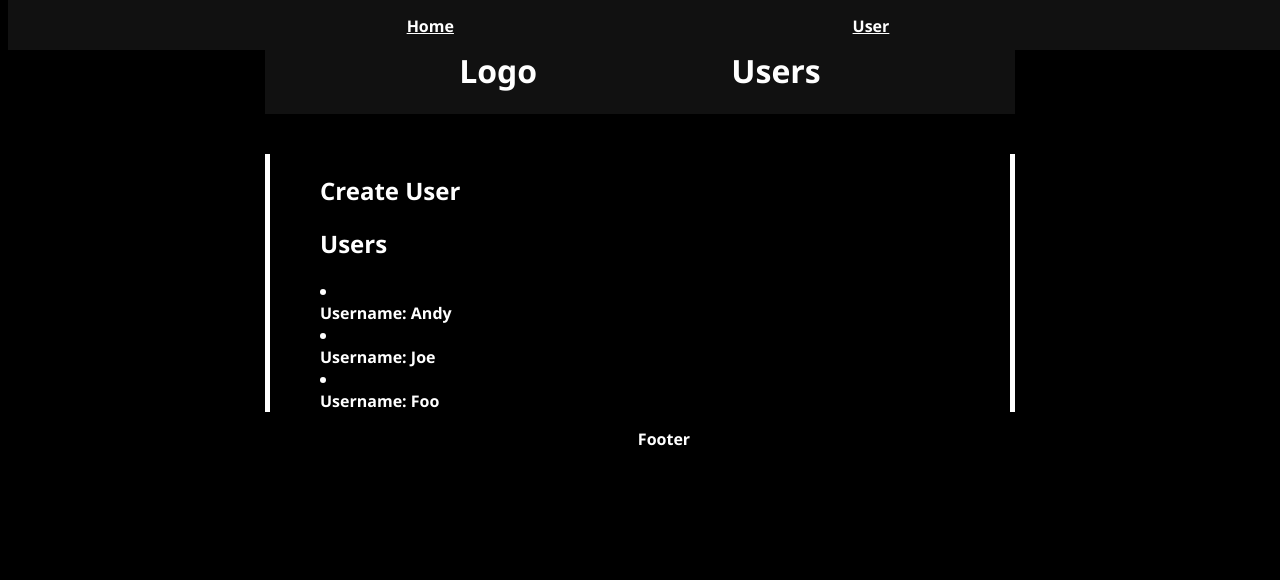
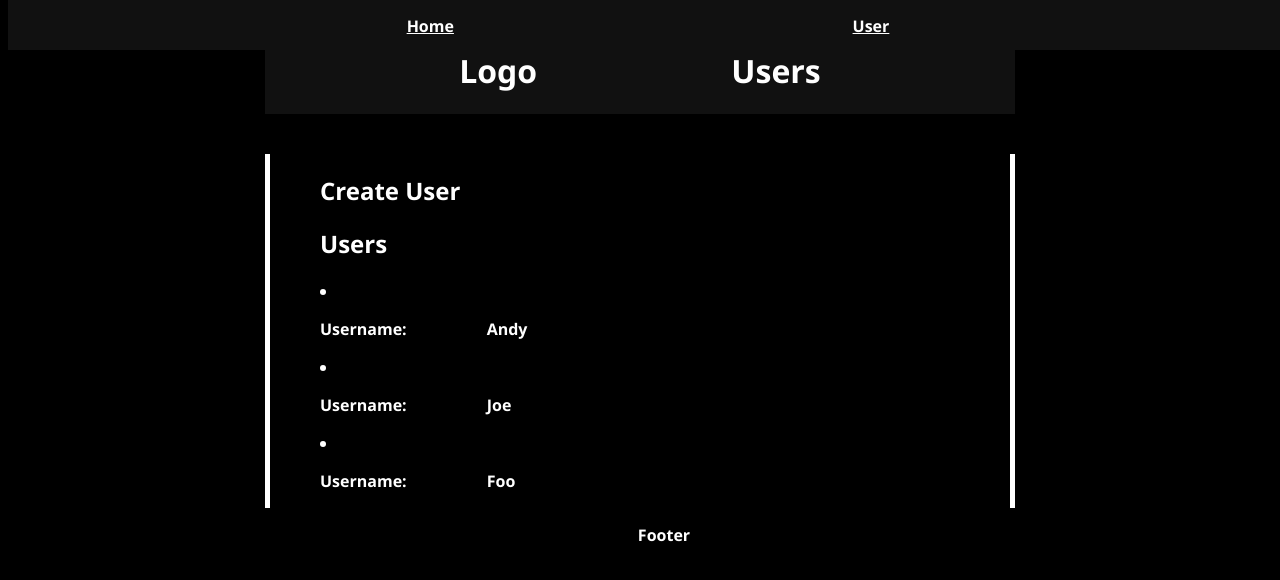
Before and after one commit to AndersBjerregaard/happy-town, a Vue app in the folder src/frontend/: page /user in a window 1280 px wide. Shown: the top 580 px of the page. Built offline with nearby package versions, Linux system fonts and the light colour scheme.

Commit message:
users list styling

```diff
--- a/src/frontend/src/assets/general.css
+++ b/src/frontend/src/assets/general.css
@@ -19,6 +19,24 @@ body {
 /*   font-weight: normal; */
 /* } */
 
+.users-main {
+
+}
+
+.users-list {
+  align-content: space-evenly;
+  justify-content: space-evenly;
+}
+
+.user-component {
+  padding-top: 1rem;
+  padding-bottom: 1rem;
+  justify-content: space-evenly;
+}
+
+.user-username-label {
+  padding-right: 5rem;
+}
 .navbar {
   background: #111111;
   position: fixed;
--- a/src/frontend/src/components/UserComponent.vue
+++ b/src/frontend/src/components/UserComponent.vue
@@ -5,8 +5,9 @@
 </script>
 
 <template>
-  <div>
-    <span>Username:      {{ username }}</span>
+  <div class="user-component">
+    <span class="user-username-label">Username:</span>
+    <span>{{ username }}</span>
   </div>
 </template>
 
```
